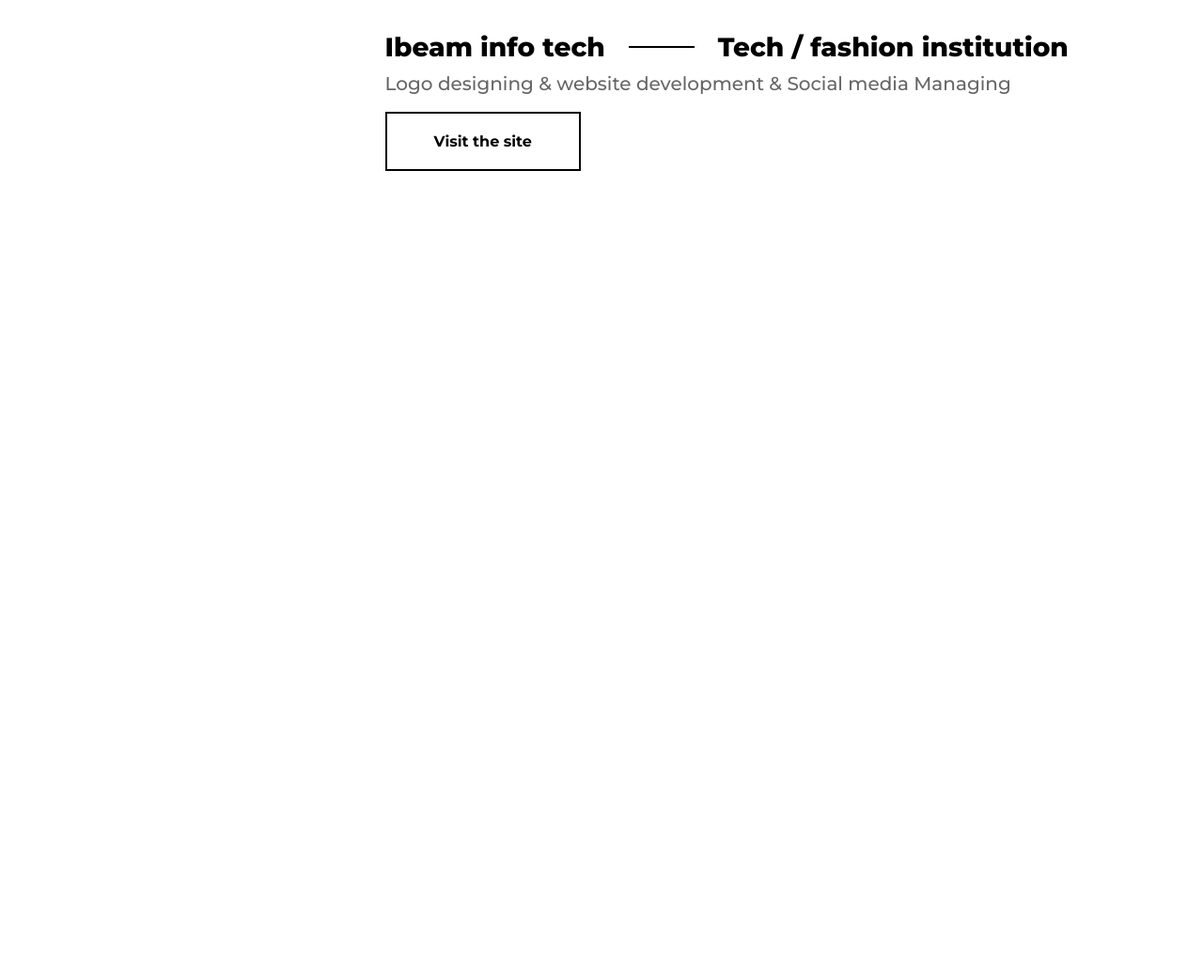
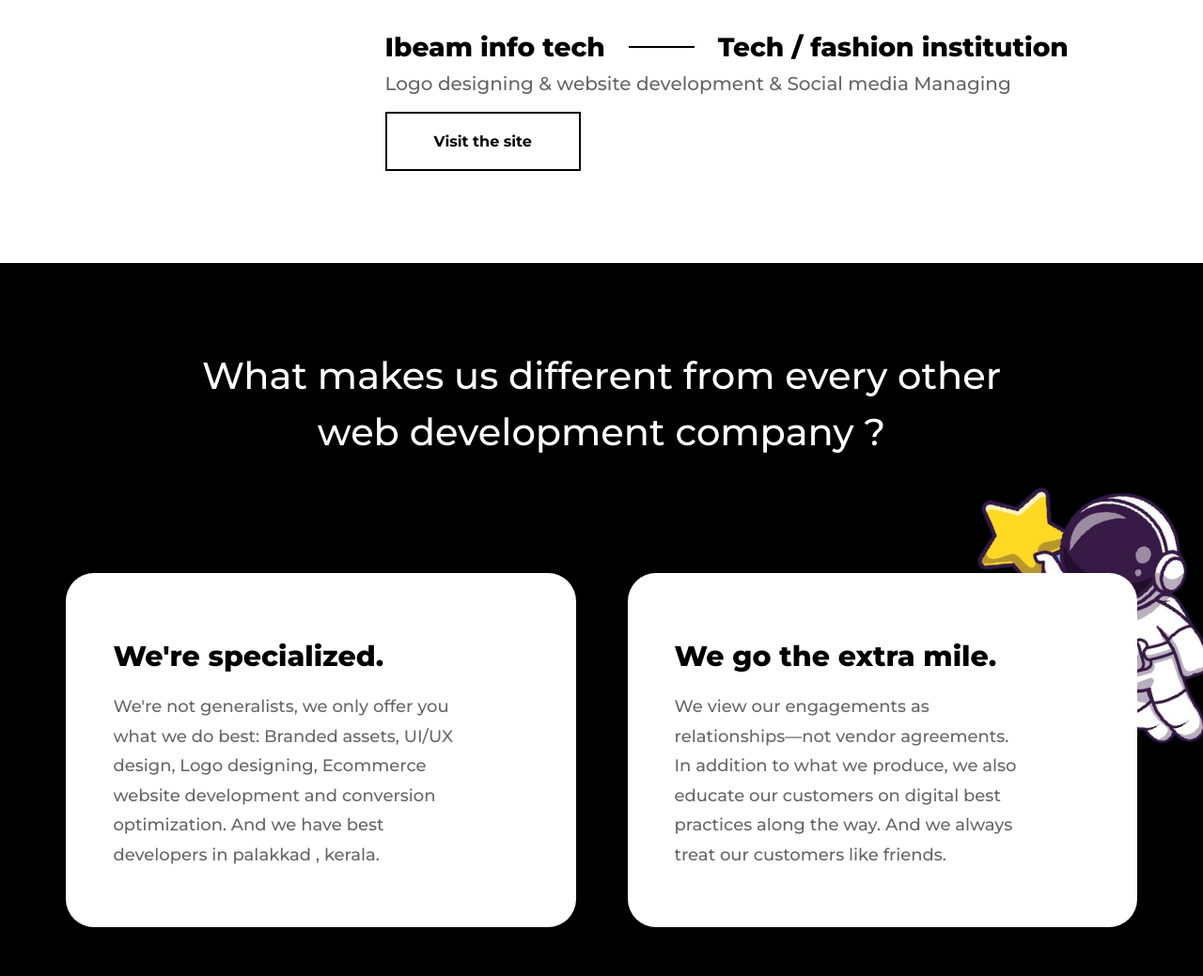
Before and after one commit to akashdeo234/Webfine, a plain HTML site: page index.html in a window 1280 px wide. Shown: the part 4991-6030 px from the top of the page at 94% size. Before the commit the page ends 5271 px from the top, so only its background shows below. Drawn offline with Linux system fonts and the light colour scheme.

Commit message:
added what make us different section

```diff
--- a/Styles/index.scss
+++ b/Styles/index.scss
@@ -106,7 +106,7 @@
 .our-service {
   width: 100%;
   height: auto;
-  padding: 40px 0 ;
+  padding: 40px 0;
   background-color: $secondary-one;
   color: $primary-one;
   .container {
@@ -174,6 +174,7 @@
 .our-work {
   width: 100%;
   position: relative;
+
   .cartoon {
     width: 300px;
     height: auto;
@@ -250,3 +251,62 @@
     }
   }
 }
+
+//what-make-us-different
+.what-make-us-different{
+  width: 100%;
+  height: auto;
+  padding: 40px 0;
+  background-color: $secondary-one;
+  position: relative;
+  .cartoon.three{
+    width: 500px;
+    height: auto;
+    position: absolute;
+    top: 10%;
+    right: -12%;
+    z-index: 1;
+  }
+  .container{
+
+    h1{
+      padding: 50px 0 120px;
+      text-align: center;
+      color: $primary-one;
+      font-size: 40px;
+      font-weight: 500;
+      line-height: 60px;
+      letter-spacing: 5.5%;
+      max-width: 900px;
+      margin: 0% auto;
+    }
+    .card-wrapper{
+      display: grid;
+      grid-template-columns: 1fr 1fr;
+      grid-template-rows: 1fr 1fr;
+      gap: 55px;
+      .card{
+        z-index: 2;
+        background-color: $primary-one;
+        color: $secondary-one;
+        padding: 70px 120px 50px 50px;
+        border-radius: 30px;
+        height: auto;
+        h2{
+          font-size: 30px;
+          padding-bottom: 20px;
+          max-height: 450px;
+          font-weight: 800;
+        }
+        p{
+          max-height: 200px;
+          font-size: 18px;
+          line-height: 175%;
+          font-weight: 500;
+          overflow: hidden;
+          opacity: 0.6;
+        }
+      }
+    }
+  }
+}
--- a/index.html
+++ b/index.html
@@ -208,9 +208,9 @@
   </section>
   <!--Our Works Section-->
   <section class="our-work">
-    <img class="cartoon one" src="Resources/index-page/cartoon-1-left-min.png"
+    <img class="cartoon one" src="./Resources/index-page/cartoon-1-left-min.png"
       alt="Best Web design and Development company in Palakkad kerala">
-    <img class="cartoon two" src="Resources/index-page/cartoon-2-right-min.png"
+    <img class="cartoon two" src="./Resources/index-page/cartoon-2-right-min.png"
       alt="Best Web design and Development company in Palakkad kerala">
     <div class="container">
       <h1>
@@ -253,6 +253,49 @@
         </div>
       </div>
   </section>
+  <!--What Make Us Different Section-->
+  <section class="what-make-us-different">
+    <img class="cartoon three" src="./Resources/index-page/cartoon-3-right-min.png" alt="Best Web design and Development company in Palakkad kerala">
+    <div class="container">
+      <h1>
+        What makes us different from every other web development company ?
+      </h1>
+      <div class="card-wrapper">
+        <div class="card one">
+          <h2>
+            We're specialized.
+          </h2>
+          <p>
+            We're not generalists, we only offer you what we do best: Branded assets, UI/UX design, Logo designing, Ecommerce website development and conversion optimization. And we have best developers in palakkad , kerala.
+          </p>
+        </div>
+        <div class="card two">
+          <h2>
+            We go the extra mile.
+          </h2>
+          <p>
+            We view our engagements as relationships—not vendor agreements. In addition to what we produce, we also educate our customers on digital best practices along the way. And we always treat our customers like friends.
+          </p>
+        </div>
+        <div class="card three">
+          <h2>
+            We're responsive.
+          </h2>
+          <p>
+            We limit the number of clients we take on each year to ensure each one has an outstanding customer experience. Expect responses in hours—not days. And we have great 24 hours call services for all of our clients.
+          </p>
+        </div>
+        <div class="card four">
+          <h2>
+            We focus on results.
+          </h2>
+          <p>
+            We care about the impact our work has on your business or organization—not how it looks in our portfolio or in an award showcase. And in 1 year we made great improvement in our customers sales and traffic to social media’s and website by using our SEO strategies.
+          </p>
+        </div>
+      </div>
+    </div>
+  </section>
   <script src="app.js"></script>
 </body>
 
```
Also changed, not shown: Styles/index.css, 1 other file.
